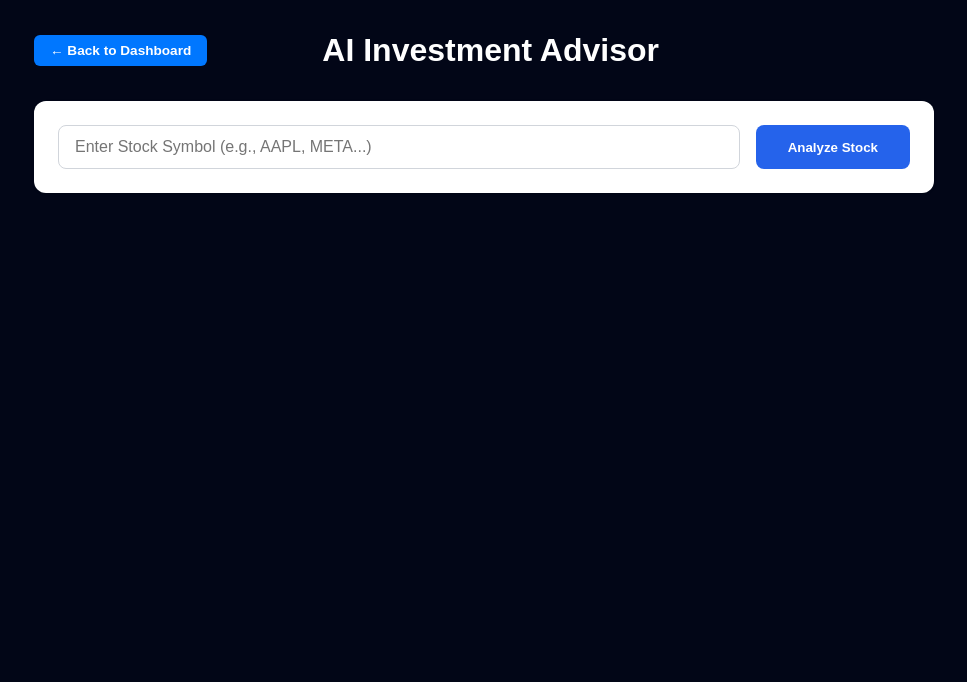
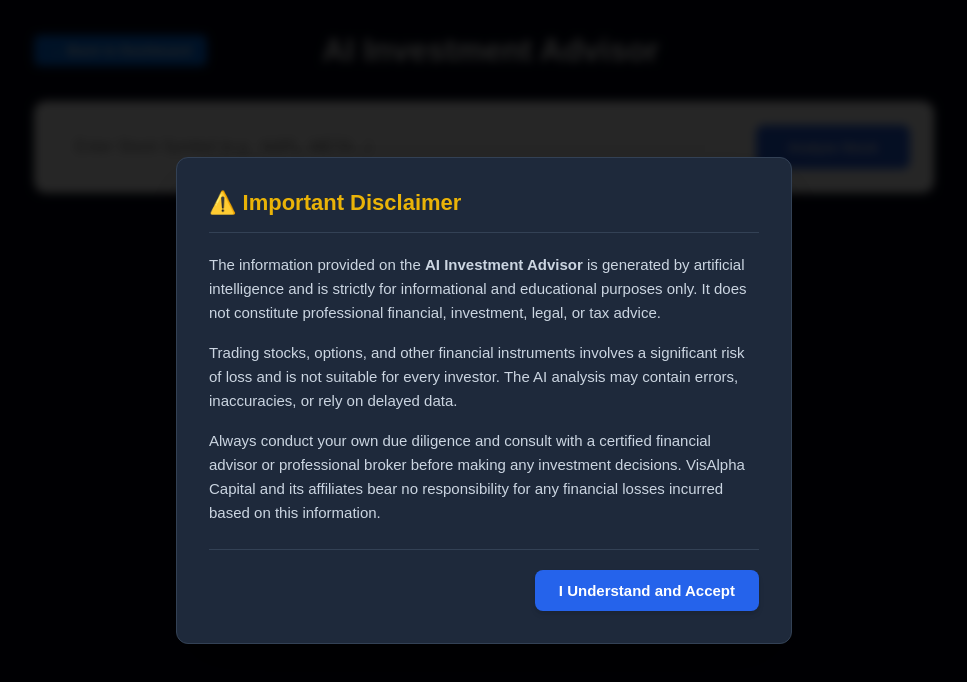
Before and after one commit to Veeramani-Elumalai/VisAlpha-Capital, a React (Create React App) app in the folder client/: page /advisor in a window 1280 px wide. Shown: the top 682 px of the page, without its empty margins (156-1123 px from the left). Built offline with nearby package versions, Linux system fonts and the light colour scheme; sample sign-in values are in the browser's storage.

Commit message:
Feat: add weekly recurring legal disclaimer modal to AI pages

```diff
--- /dev/null
+++ b/client/src/components/DisclaimerModal.js
@@ -0,0 +1,134 @@
+import React, { useState, useEffect } from 'react';
+
+const DisclaimerModal = ({ pageName }) => {
+    const [isOpen, setIsOpen] = useState(false);
+
+    useEffect(() => {
+        // Check if the user has already accepted the disclaimer for this specific page within the last 7 days
+        const storageKey = `visalpha_disclaimer_${pageName.replace(/\s+/g, '_').toLowerCase()}_accepted_date`;
+        const acceptedDateStr = localStorage.getItem(storageKey);
+
+        if (!acceptedDateStr) {
+            setIsOpen(true);
+        } else {
+            const acceptedDate = parseInt(acceptedDateStr, 10);
+            const now = new Date().getTime();
+            const oneWeekInMs = 7 * 24 * 60 * 60 * 1000;
+
+            // If it has been more than a week, show the disclaimer again
+            if (now - acceptedDate > oneWeekInMs) {
+                setIsOpen(true);
+            }
+        }
+    }, [pageName]);
+
+    const handleAccept = () => {
+        const storageKey = `visalpha_disclaimer_${pageName.replace(/\s+/g, '_').toLowerCase()}_accepted_date`;
+        localStorage.setItem(storageKey, new Date().getTime().toString());
+        setIsOpen(false);
+    };
+
+    if (!isOpen) return null;
+
+    return (
+        <div style={styles.overlay}>
+            <div style={styles.modal}>
+                <div style={styles.header}>
+                    <h2 style={styles.title}>⚠️ Important Disclaimer</h2>
+                </div>
+                <div style={styles.body}>
+                    <p style={styles.text}>
+                        The information provided on the <strong>{pageName}</strong> is generated by artificial intelligence and is strictly for informational and educational purposes only. It does not constitute professional financial, investment, legal, or tax advice.
+                    </p>
+                    <p style={styles.text}>
+                        Trading stocks, options, and other financial instruments involves a significant risk of loss and is not suitable for every investor. The AI analysis may contain errors, inaccuracies, or rely on delayed data.
+                    </p>
+                    <p style={styles.text}>
+                        Always conduct your own due diligence and consult with a certified financial advisor or professional broker before making any investment decisions. VisAlpha Capital and its affiliates bear no responsibility for any financial losses incurred based on this information.
+                    </p>
+                </div>
+                <div style={styles.footer}>
+                    <button style={styles.acceptBtn} onClick={handleAccept} className="accept-btn">
+                        I Understand and Accept
+                    </button>
+                </div>
+            </div>
+            <style>{`
+                @keyframes modalFadeIn {
+                    from { opacity: 0; transform: translateY(-20px) scale(0.95); }
+                    to { opacity: 1; transform: translateY(0) scale(1); }
+                }
+                .accept-btn:hover {
+                    background-color: #1d4ed8 !important; /* blue-700 */
+                }
+            `}</style>
+        </div>
+    );
+};
+
+const styles = {
+    overlay: {
+        position: 'fixed',
+        top: 0,
+        left: 0,
+        right: 0,
+        bottom: 0,
+        backgroundColor: 'rgba(0, 0, 0, 0.85)',
+        display: 'flex',
+        justifyContent: 'center',
+        alignItems: 'center',
+        zIndex: 9999,
+        backdropFilter: 'blur(5px)',
+    },
+    modal: {
+        backgroundColor: '#1e293b',
+        borderRadius: '12px',
+        width: '90%',
+        maxWidth: '550px',
+        padding: '32px',
+        boxShadow: '0 25px 50px -12px rgba(0, 0, 0, 0.5)',
+        border: '1px solid #334155',
+        animation: 'modalFadeIn 0.3s ease-out',
+        color: '#f8fafc',
+    },
+    header: {
+        marginBottom: '20px',
+        borderBottom: '1px solid #334155',
+        paddingBottom: '16px',
+    },
+    title: {
+        margin: 0,
+        fontSize: '22px',
+        fontWeight: '700',
+        color: '#eab308',
+    },
+    body: {
+        marginBottom: '24px',
+    },
+    text: {
+        fontSize: '15px',
+        lineHeight: '1.6',
+        color: '#cbd5e1',
+        marginBottom: '16px',
+    },
+    footer: {
+        display: 'flex',
+        justifyContent: 'flex-end',
+        borderTop: '1px solid #334155',
+        paddingTop: '20px',
+    },
+    acceptBtn: {
+        backgroundColor: '#2563eb',
+        color: 'white',
+        border: 'none',
+        padding: '12px 24px',
+        borderRadius: '8px',
+        fontWeight: '600',
+        fontSize: '15px',
+        cursor: 'pointer',
+        transition: 'background-color 0.2s',
+        boxShadow: '0 4px 6px -1px rgba(0, 0, 0, 0.1), 0 2px 4px -1px rgba(0, 0, 0, 0.06)',
+    }
+};
+
+export default DisclaimerModal;
--- a/client/src/pages/Advisor.js
+++ b/client/src/pages/Advisor.js
@@ -1,6 +1,7 @@
 import React, { useState } from "react";
 import api from "../services/api";
 import AdvisorCard from "../components/advisor/AdvisorCard";
+import DisclaimerModal from "../components/DisclaimerModal";
 
 const Advisor = () => {
     const [symbol, setSymbol] = useState("");
@@ -32,6 +33,7 @@
 
     return (
         <div className="advisor-page" style={{ padding: "2rem", maxWidth: "900px", margin: "0 auto" }}>
+            <DisclaimerModal pageName="AI Investment Advisor" />
             <div style={{ display: "flex", justifyContent: "space-between", alignItems: "center", marginBottom: "2rem" }}>
                 <a
                     href="/dashboard"
--- a/client/src/pages/DailyReport.js
+++ b/client/src/pages/DailyReport.js
@@ -2,6 +2,7 @@
 import api from '../services/api';
 import ReportCard from '../components/daily-report/ReportCard';
 import ReasonModal from '../components/daily-report/ReasonModal';
+import DisclaimerModal from '../components/DisclaimerModal';
 
 const DailyReportPage = () => {
     const [report, setReport] = useState(null);
@@ -50,6 +51,7 @@
 
     return (
         <div style={styles.page}>
+            <DisclaimerModal pageName="AI Daily Market Report" />
             <header style={styles.header}>
                 <div>
                     <h1 style={styles.title}>AI Daily Market Report</h1>
```
